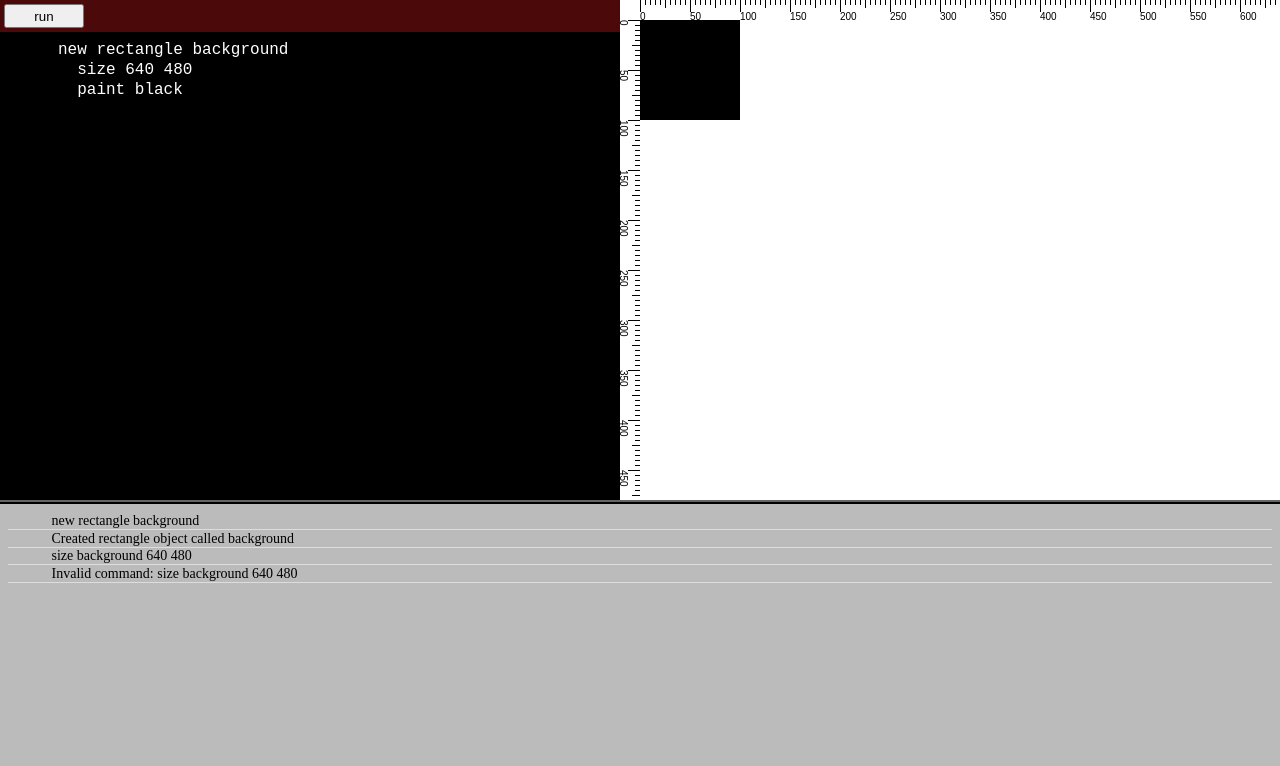
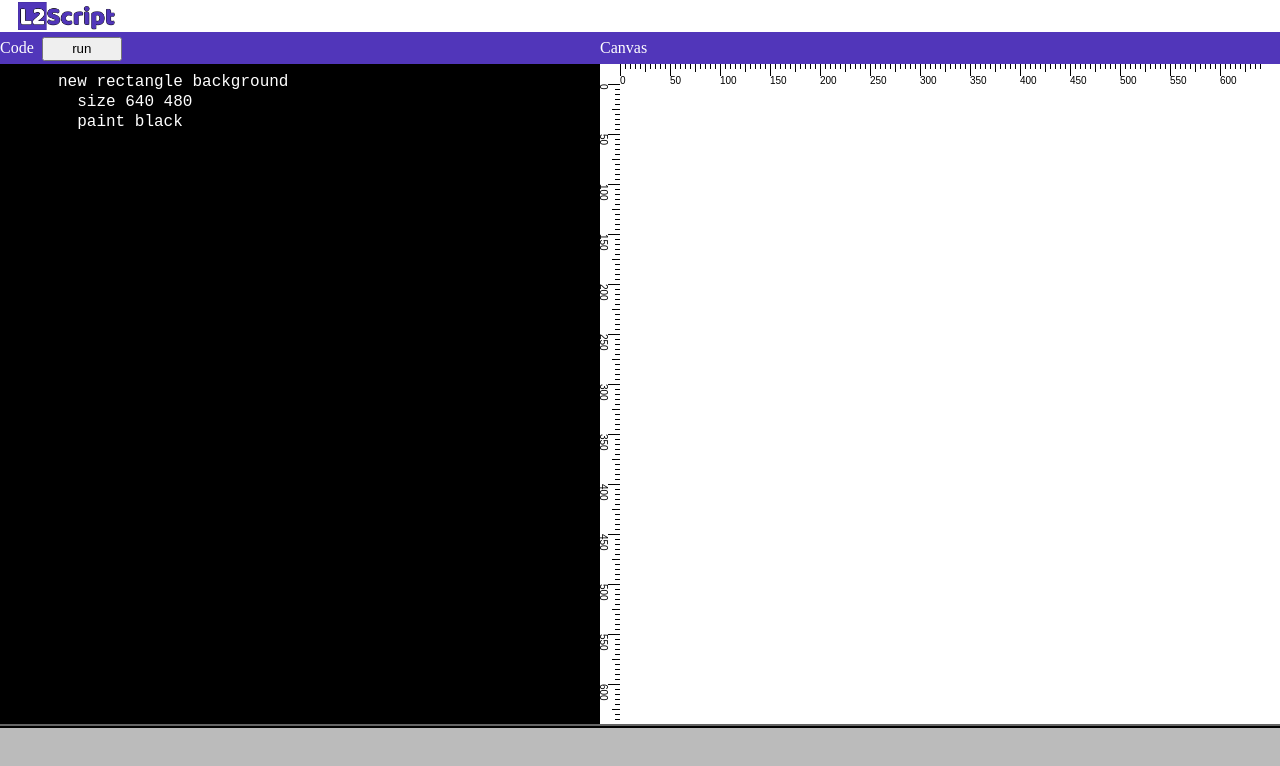
Before and after one commit to jasonbyrne/L2script, a website built with webpack: page app/index.html in a window 1280 px wide. Built offline with nearby package versions, Linux system fonts and the light colour scheme.

Commit message:
improve ide

```diff
--- a/app/assets/style.css
+++ b/app/assets/style.css
@@ -1,28 +1,54 @@
-
 [contenteditable] {
   outline: none;
 }
 
-#source {
-    display: block;
+#header {
   position: fixed;
-    left: 0px;
-    top: 0px;
-    right: 660px;
-    height: 500px;
-    background: #555;
-    color: #fff;
-    background: #000;
+  top: 0;
+  left: 0;
+  width: 100%;
+  height: 32px;
+  padding-left: 16px;
+  padding-right: 16px;
+  background: #fff;
 }
 
-#source nav {
+#header img {
+  margin: 0;
+  padding: 2px;
+  display: inline-block;
+  height: 28px;
+}
+
+#content {
+  position: fixed;
+  top: 32px;
+  left: 0;
+  right: 0;
+  bottom: 0;
+}
+
+#content nav {
   display: block;
   position: absolute;
   top: 0px;
   left: 0px;
   width: 100%;
   height: 32px;
-    background: rgb(75, 9, 9);
+  background: #5136ba;
+  color: #fff;
+  line-height: 32px;
+}
+
+#source {
+  display: block;
+  position: absolute;
+  left: 0px;
+  top: 0px;
+  width: 600px;
+  height: 692px;
+  color: #fff;
+  background: #000;
 }
 
 #source nav button {
@@ -41,7 +67,7 @@
   padding: 8px;
   box-sizing: border-box;
   overflow: auto;
-    font-family: 'Courier New', Courier, monospace;
+  font-family: "Courier New", Courier, monospace;
   white-space: pre;
   line-height: 20px;
   font-size: 16px;
@@ -61,7 +87,7 @@
   overflow: hidden;
   background: #000;
   color: #777;
-    font-family: 'Courier New', Courier, monospace;
+  font-family: "Courier New", Courier, monospace;
   white-space: pre;
   text-align: right;
   line-height: 20px;
@@ -79,19 +105,27 @@
 
 #output {
   display: block;
-    position: fixed;
+  position: absolute;
   top: 0px;
   right: 0px;
-    width: 660px;
-    height: 500px;
+  left: 600px;
+  height: 692px;
 }
 
-#output svg.canvas {
+#canvas {
+  position: absolute;
+  top: 32px;
+  left: 0;
+  right: 0;
+  bottom: 0;
+}
+
+#canvas svg.canvas {
+  position: absolute;
+  left: 20px;
+  top: 20px;
   width: 640px;
-    height: 480px;
-    position: absolute;
-    top: 20px;
-    right: 0;
+  height: 640px;
 }
 
 .ruler {
@@ -114,10 +148,10 @@
 
 #console {
   display: block;
-    position: fixed;
+  position: absolute;
   right: 0;
   bottom: 0;
-    top: 500px;
+  top: 692px;
   width: 100%;
   border-top: ridge 4px #111;
   background: #bbb;
--- a/app/index.html
+++ b/app/index.html
@@ -4,20 +4,26 @@
     <link rel="stylesheet" href="assets/style.css" />
   </head>
   <body>
-        <header>
-
+    <header id="header">
+      <img src="/assets/l2script.png" />
     </header>
-        <main>
+    <main id="content">
       <div id="source">
         <nav>
+          <span>Code</span>
           <button id="run">run</button>
         </nav>
         <div id="code" contenteditable></div>
         <div id="lineNumbers"></div>
       </div>
       <div id="output">
+        <nav>
+          <span>Canvas</span>
+        </nav>
+        <div id="canvas">
           <img class="ruler" id="xRuler" src="assets/ruler.svg" />
           <img class="ruler" id="yRuler" src="assets/ruler.svg" />
+        </div>
       </div>
       <div id="console"></div>
     </main>
--- a/app/src/logic/parser.ts
+++ b/app/src/logic/parser.ts
@@ -27,11 +27,18 @@ export class Parser {
   private lines: string[] = [];
   private variables: { [key: string]: string } = {};
   private lineNumber: number | null = 0;
+  private marker: { [key: string]: number } = {};
 
   private syntax: iLanguagePattern[] = [
     {
       pattern: /^reset$/i,
       action: this.canvas.reset,
+    },
+    {
+      pattern: /^end$/i,
+      action: () => {
+        this.lineNumber = this.lines.length + 1;
+      },
     },
     {
       pattern: /^wait ([0-9]+) ?([a-z]+)?$/i,
@@ -49,6 +56,18 @@ export class Parser {
       pattern: /^goto line ([0-9]+)$/i,
       action: (lineNumber: number) => {
         this.lineNumber = lineNumber - 1; // Set it to minus one because it will increment
+      },
+    },
+    {
+      pattern: /^goto mark ([A-Za-z][A-Za-z0-9]*)$/i,
+      action: (markerName: string) => {
+        this.lineNumber = this.marker[markerName] || 1;
+      },
+    },
+    {
+      pattern: /^mark ([A-Za-z][A-Za-z0-9]*)$/i,
+      action: (markerName: string) => {
+        this.marker[markerName] = this.lineNumber || 1;
       },
     },
     {
--- a/app/src/main.ts
+++ b/app/src/main.ts
@@ -1,15 +1,16 @@
 import { forEachPromise } from "./util";
 import { Canvas } from "./canvas";
 import { Parser } from "./logic/parser";
+import { initIde } from "./ide";
 
 // Setup DOM
 const scriptConsole = document.getElementById("console");
-const output = document.getElementById("output");
+const canvasDiv = document.getElementById("canvas");
 const code = document.getElementById("code");
 const lineNumbers = document.getElementById("lineNumbers");
 
 const canvas: Canvas = new Canvas(640, 480);
-output && output.appendChild(canvas.getDomElement());
+canvasDiv && canvasDiv.appendChild(canvas.getDomElement());
 
 canvas.onError((message) => {
   log(message);
@@ -102,4 +103,5 @@ if (lastRunCode && code) {
   code.innerText +=
     "new rectangle background\n" + "  size 640 480\n" + "  paint black\n";
 }
-render();
+
+initIde();
```
Also changed, not shown: app/assets/l2.png (added), app/assets/l2script.png (added). Lines whose indentation alone changed are shown as unchanged.
